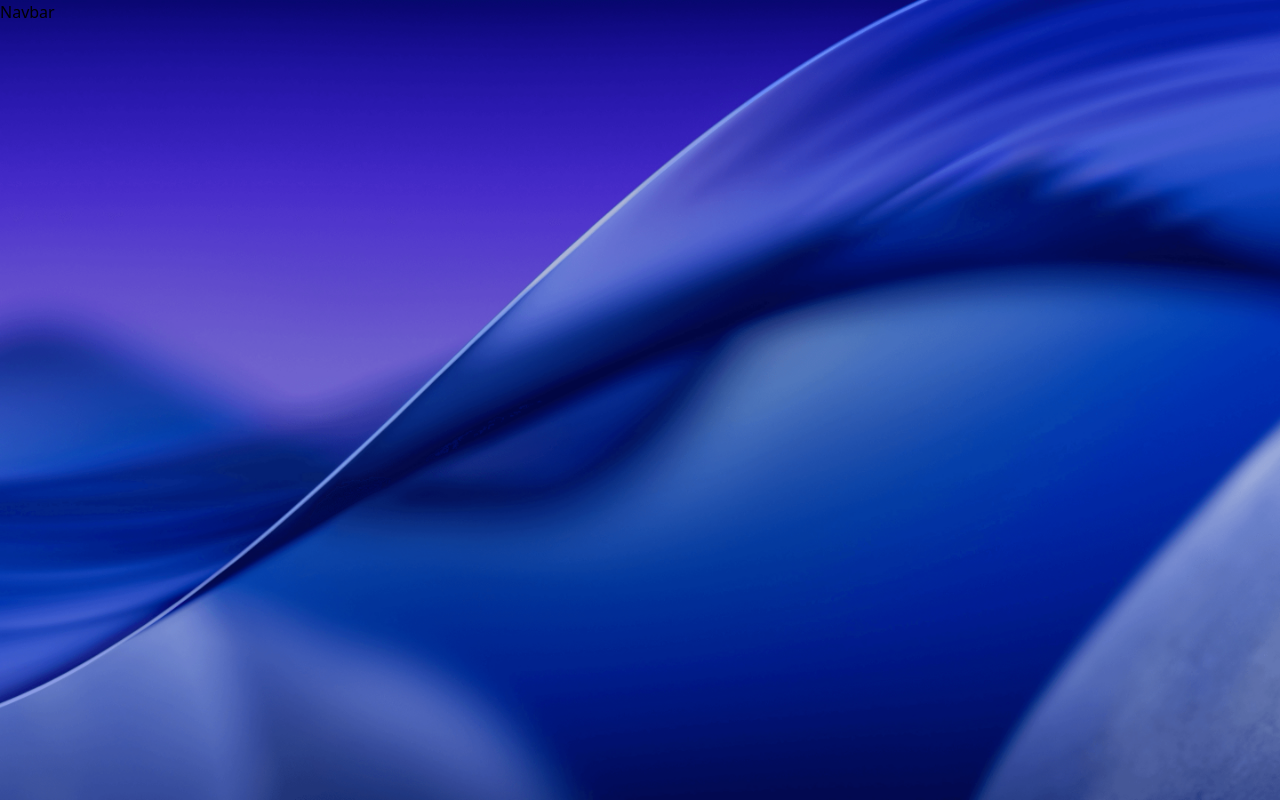
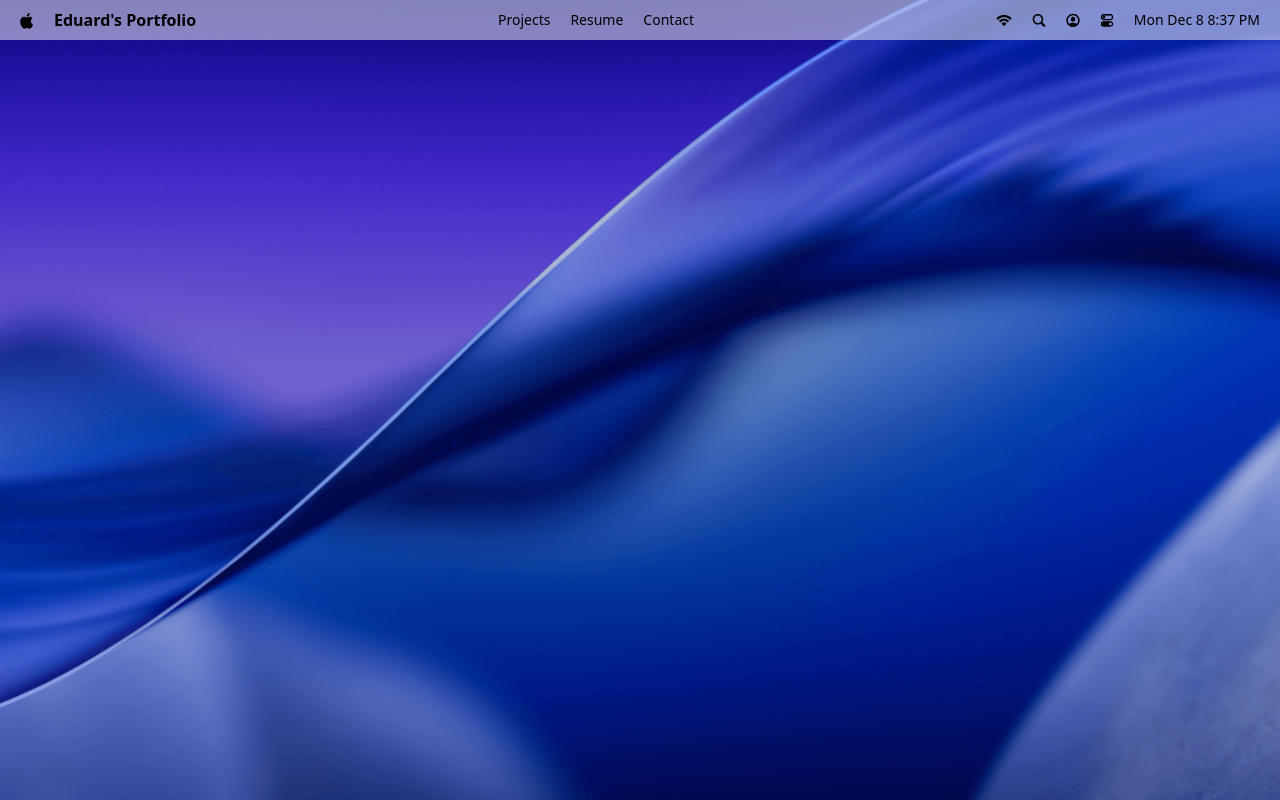
Before and after one commit to EnergyProger/Web-Portfolio-MacOS, a React (Vite) app: page / in a window 1280 px wide. Built offline with nearby package versions, Linux system fonts and the light colour scheme; a web font is replaced by a local one.

Commit message:
feat: Implement basic Navbar component with navigation types, configuration, and foundational global styling

```diff
--- a/package.json
+++ b/package.json
@@ -11,6 +11,7 @@
   },
   "dependencies": {
     "@tailwindcss/vite": "^4.1.17",
+    "dayjs": "^1.11.19",
     "react": "^19.2.0",
     "react-dom": "^19.2.0",
     "tailwindcss": "^4.1.17"
--- a/src/components/Navbar.tsx
+++ b/src/components/Navbar.tsx
@@ -1,5 +1,36 @@
+import dayjs from "dayjs";
+import { navIcons, navLinks } from "@config";
+
 const Navbar = () => {
-  return <div>Navbar</div>;
+  return (
+    <nav>
+      <div>
+        <img src="/images/logo.svg" alt="logo" />
+        <p className="font-bold">Eduard's Portfolio</p>
+      </div>
+      <ul>
+        {navLinks.map((link) => (
+          <li key={link.id}>
+            <p>{link.name}</p>
+          </li>
+        ))}
+      </ul>
+      <div>
+        <ul>
+          {navIcons.map((icon) => (
+            <li key={icon.id}>
+              <img
+                src={icon.img}
+                className="icon-hover"
+                alt={`icon-${icon.id}`}
+              />
+            </li>
+          ))}
+        </ul>
+        <time>{dayjs().format("ddd MMM D h:mm A")}</time>
+      </div>
+    </nav>
+  );
 };
 
 export default Navbar;
--- /dev/null
+++ b/src/config/index.ts
@@ -0,0 +1,26 @@
+import type { INavIcon, INavLink } from "@types";
+
+export const navLinks: INavLink[] = [
+  { id: 1, name: "Projects" },
+  { id: 2, name: "Resume" },
+  { id: 3, name: "Contact" },
+];
+
+export const navIcons: INavIcon[] = [
+  {
+    id: 1,
+    img: "/icons/wifi.svg",
+  },
+  {
+    id: 2,
+    img: "/icons/search.svg",
+  },
+  {
+    id: 3,
+    img: "/icons/user.svg",
+  },
+  {
+    id: 4,
+    img: "/icons/mode.svg",
+  },
+];
--- a/src/index.css
+++ b/src/index.css
@@ -30,3 +30,33 @@ body {
 @utility abs-center {
   @apply absolute top-1/2 left-1/2 -translate-x-1/2 -translate-y-1/2;
 }
+
+@layer base {
+  main {
+    @apply w-dvw h-dvh overflow-hidden;
+  }
+
+  nav {
+    @apply flex justify-between items-center bg-white/50 backdrop-blur-3xl p-2 px-5 select-none;
+
+    div {
+      @apply flex items-center max-sm:w-full max-sm:justify-center gap-5;
+
+      &:last-child {
+        @apply max-sm:hidden;
+      }
+    }
+
+    ul {
+      @apply flex items-center gap-5 max-sm:hidden;
+
+      p {
+        @apply text-sm cursor-pointer hover:underline transition-all;
+      }
+    }
+
+    time {
+      @apply text-sm font-medium text-black;
+    }
+  }
+}
--- a/vite.config.ts
+++ b/vite.config.ts
@@ -12,6 +12,8 @@ export default defineConfig({
         dirname(fileURLToPath(import.meta.url)),
         "src/components"
       ),
+      "@types": resolve(dirname(fileURLToPath(import.meta.url)), "src/types"),
+      "@config": resolve(dirname(fileURLToPath(import.meta.url)), "src/config"),
     },
   },
 });
```
Also changed, not shown: src/types/index.ts (added, +9 -0 lines), 1 other file (tests, documents, lock files or other folders).
